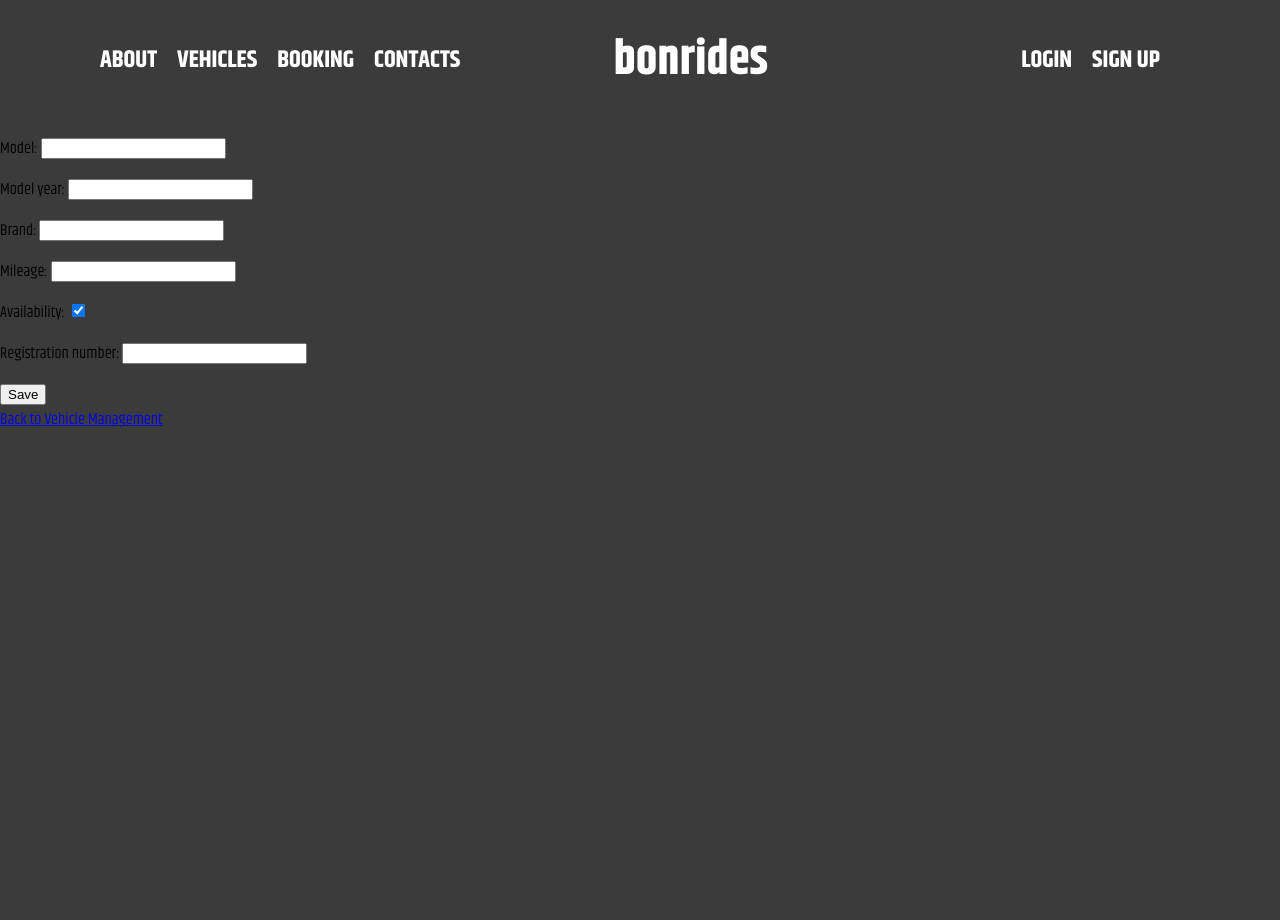
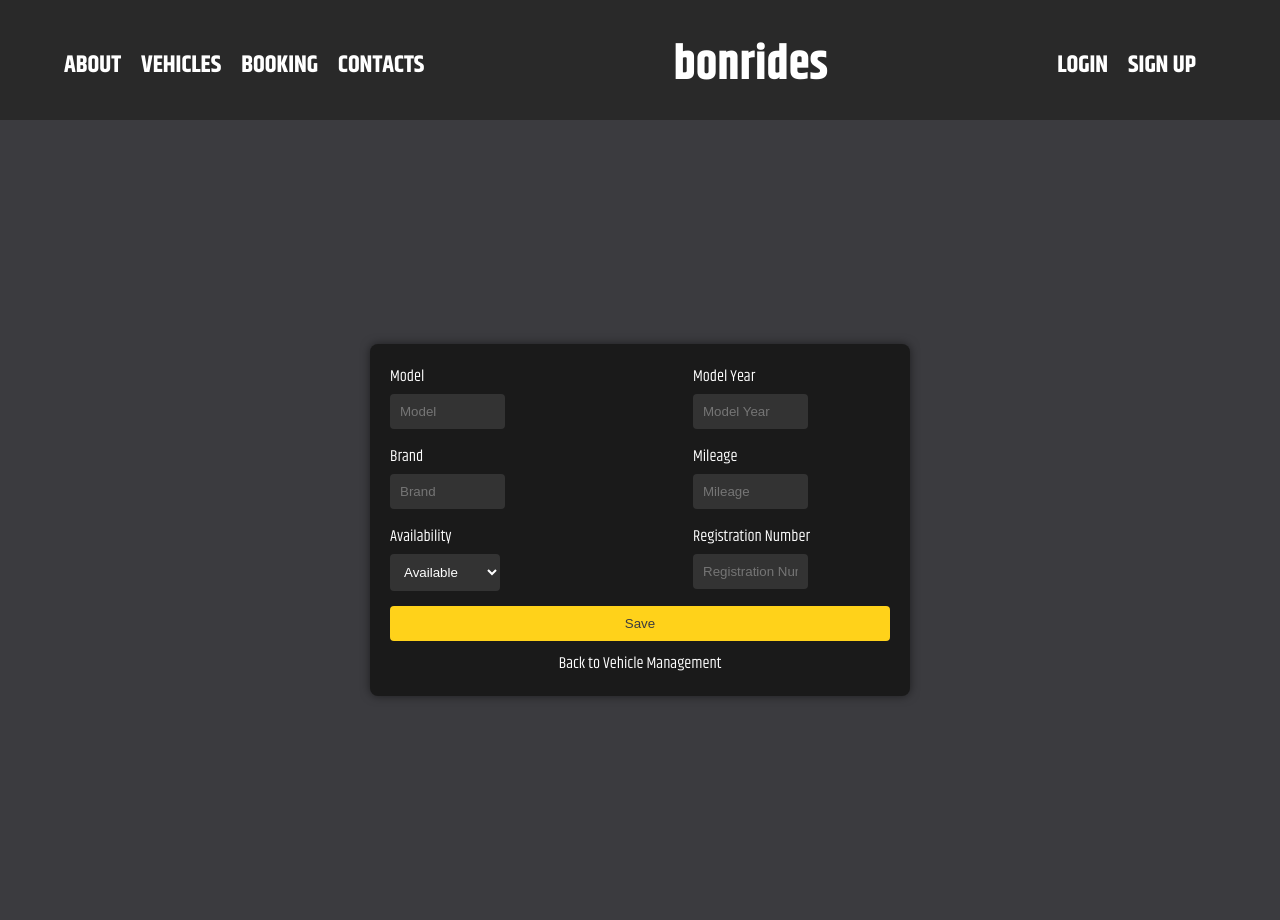
Before and after one commit to piolonrqz/Bonrides-IM2, a Django app: page /vehicles/add/ in a window 1280 px wide. Before the commit the page ends 427 px from the top, so only its background shows below. Run offline with Django 5.2, Linux system fonts and the light colour scheme.

Commit message:
add & manage vehicle ui

```diff
--- a/bonrides_rental/bonrides/templates/add_vehicle.html
+++ b/bonrides_rental/bonrides/templates/add_vehicle.html
@@ -7,7 +7,7 @@
     <link rel="preconnect" href="https://fonts.googleapis.com">
     <link rel="preconnect" href="https://fonts.gstatic.com" crossorigin>
     <link href="https://fonts.googleapis.com/css2?family=Khand:wght@300;400;500;600;700&display=swap" rel="stylesheet">
-    <link rel="stylesheet" href="{% static 'css/vehicles.css' %}">
+    <link rel="stylesheet" href="{% static 'css/add_vehicle.css' %}">
 </head>
 <body>
     <nav>
@@ -34,12 +34,47 @@
         </div>
     </nav>
 
-
-    <form method="POST">
-        {% csrf_token %}
-        {{ form.as_p }}
-        <button type="submit">Save</button>
-    </form>
-    <a href="{% url 'manage_vehicles' %}">Back to Vehicle Management</a>
+    <div class= "container">
+        <div class="form-container">
+            <form method="POST">
+                {% csrf_token %}
+                <div class="form-group">
+                    <div>
+                        <label for="model">Model</label>
+                        <input type="text" id="model" name="model" placeholder="Model" value="{{ form.model.value|default_if_none:'' }}" required>
+                    </div>
+                    <div>
+                        <label for="model_year">Model Year</label>
+                        <input type="text" id="model_year" name="model_year" placeholder="Model Year" value="{{ form.model_year.value|default_if_none:'' }}" required>
+                    </div>
+                </div>
+                <div class="form-group">
+                    <div>
+                        <label for="brand">Brand</label>
+                        <input type="text" id="brand" name="brand" placeholder="Brand" value="{{ form.brand.value|default_if_none:'' }}" required>
+                    </div>
+                    <div>
+                        <label for="mileage">Mileage</label>
+                        <input type="text" id="mileage" name="mileage" placeholder="Mileage" value="{{ form.mileage.value|default_if_none:'' }}" required>
+                    </div>
+                </div>
+                <div class="form-group">
+                    <div>
+                        <label for="availability">Availability</label>
+                        <select id="availability" name="availability">
+                            <option value="True" {% if form.availability.value == True %}selected{% endif %}>Available</option>
+                            <option value="False" {% if form.availability.value == False %}selected{% endif %}>Not Available</option>
+                        </select>
+                    </div>
+                    <div>
+                        <label for="registration_number">Registration Number</label>
+                        <input type="text" id="registration_number" name="registration_number" placeholder="Registration Number" value="{{ form.registration_number.value|default_if_none:'' }}" required>
+                    </div>
+                </div>
+                <button type="submit">Save</button>
+            </form>
+            <a href="{% url 'manage_vehicles' %}">Back to Vehicle Management</a>
+        </div>
+    </div>
 </body>
 </html>
--- /dev/null
+++ b/bonrides_rental/static/css/add_vehicle.css
@@ -0,0 +1,103 @@
+@import url('https://fonts.googleapis.com/css2?family=Khand:wght@300;400;500;600;700&display=swap');
+
+body {
+    margin: 0;
+    padding: 0;
+    background-color: #3B3B3F;
+    font-family: 'Khand', sans-serif;
+    color: white;
+}
+nav {
+    background-color: #292929;
+    display: flex;
+    justify-content: space-between;
+    align-items: center;
+    height: 120px;
+    padding-left: 5%;
+    padding-right: 5%;
+    font-weight: bold;
+    font-family: 'Khand', sans-serif; /* Corrected here */
+}
+.nav-left, .nav-right {
+    display: flex;
+    align-items: center;
+    font-size: 24px;
+    font-family: 'Khand', sans-serif; /* Corrected here */
+}
+
+.nav-center{
+    display: flex;
+    align-items: center;
+    font-size: 48px;
+    color: white;
+    font-family: 'Khand', sans-serif; /* Corrected here */
+}
+nav ul {
+    list-style: none;
+    margin: 0;
+    padding: 0;
+    display: flex;
+}
+nav ul li {
+    margin-right: 20px;
+}
+nav ul li a {
+    color: white;
+    text-decoration: none;
+}
+nav ul li a:hover {
+    text-decoration: underline;
+}
+
+.form-container {
+    background-color: #1a1a1a;
+    padding: 20px;
+    border-radius: 8px;
+    box-shadow: 0 0 10px rgba(0, 0, 0, 0.5);
+    width: 500px;
+}
+.form-group {
+    display: flex;
+    justify-content: space-between;
+    margin-bottom: 15px;
+}
+.form-group label {
+    display: block;
+    margin-bottom: 5px;
+}
+.form-group input, select{
+    width: 48%;
+    padding: 10px;
+    border: none;
+    border-radius: 4px;
+    background-color: #333;
+    color: #fff;
+}
+
+select {
+    width: 110px;
+}
+button {
+    width: 100%;
+    padding: 10px;
+    border: none;
+    border-radius: 4px;
+    background-color: #FFD21A;
+    color: #3B3B3F;
+    cursor: pointer;
+    align-items: center;
+}
+a {
+    display: block;
+    text-align: center;
+    margin-top: 10px;
+    color: #fff;
+    text-decoration: none;
+}
+
+.container {
+    display: flex;
+            justify-content: center;
+            align-items: center;
+            height: 100vh;
+}
```
Also changed, not shown: bonrides_rental/bonrides/templates/manage_vehicles.html (+17 -3 lines), bonrides_rental/static/css/manage_vehicle.css (added, +65 -0 lines), bonrides_rental/db_rental.sqlite3, 2 other files.
